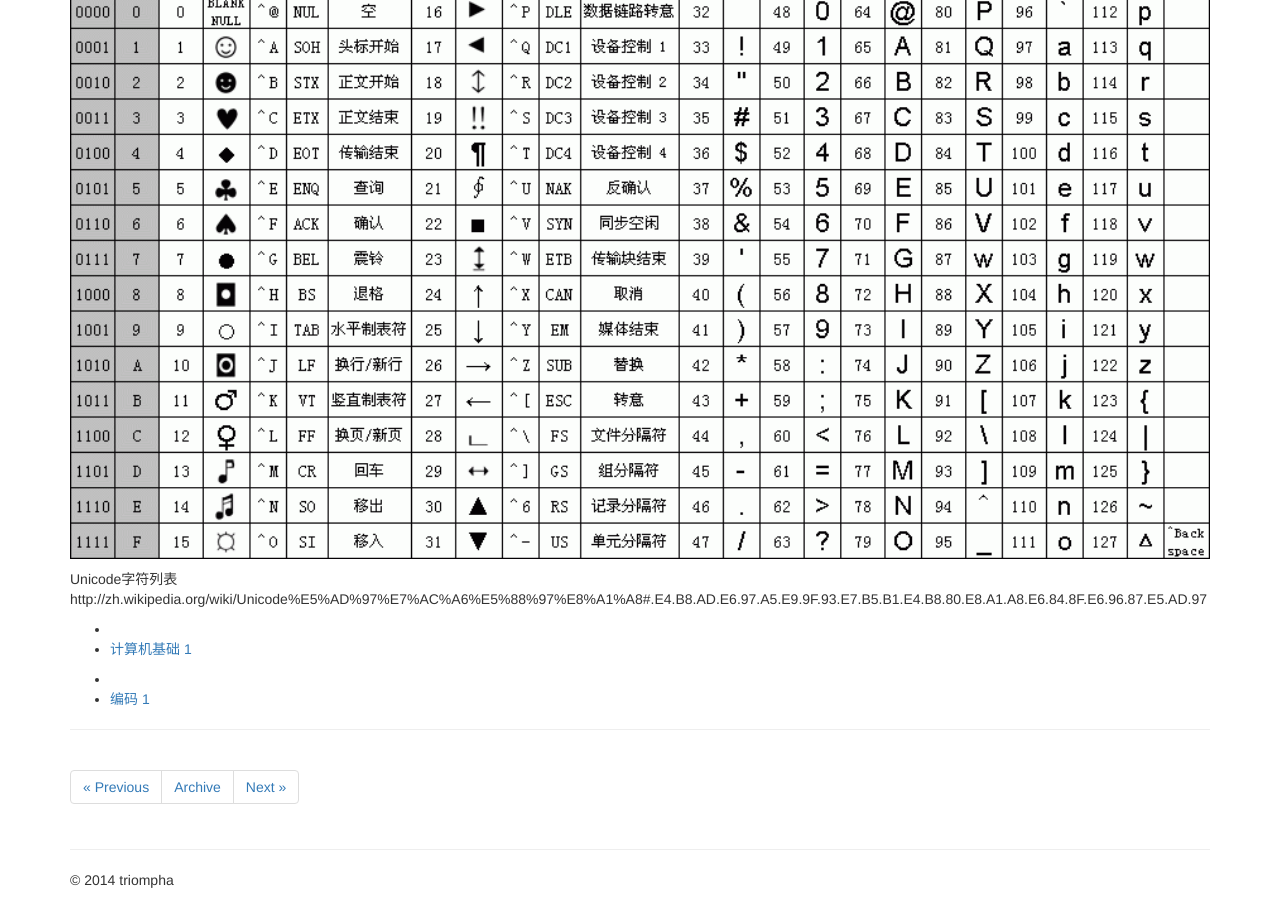
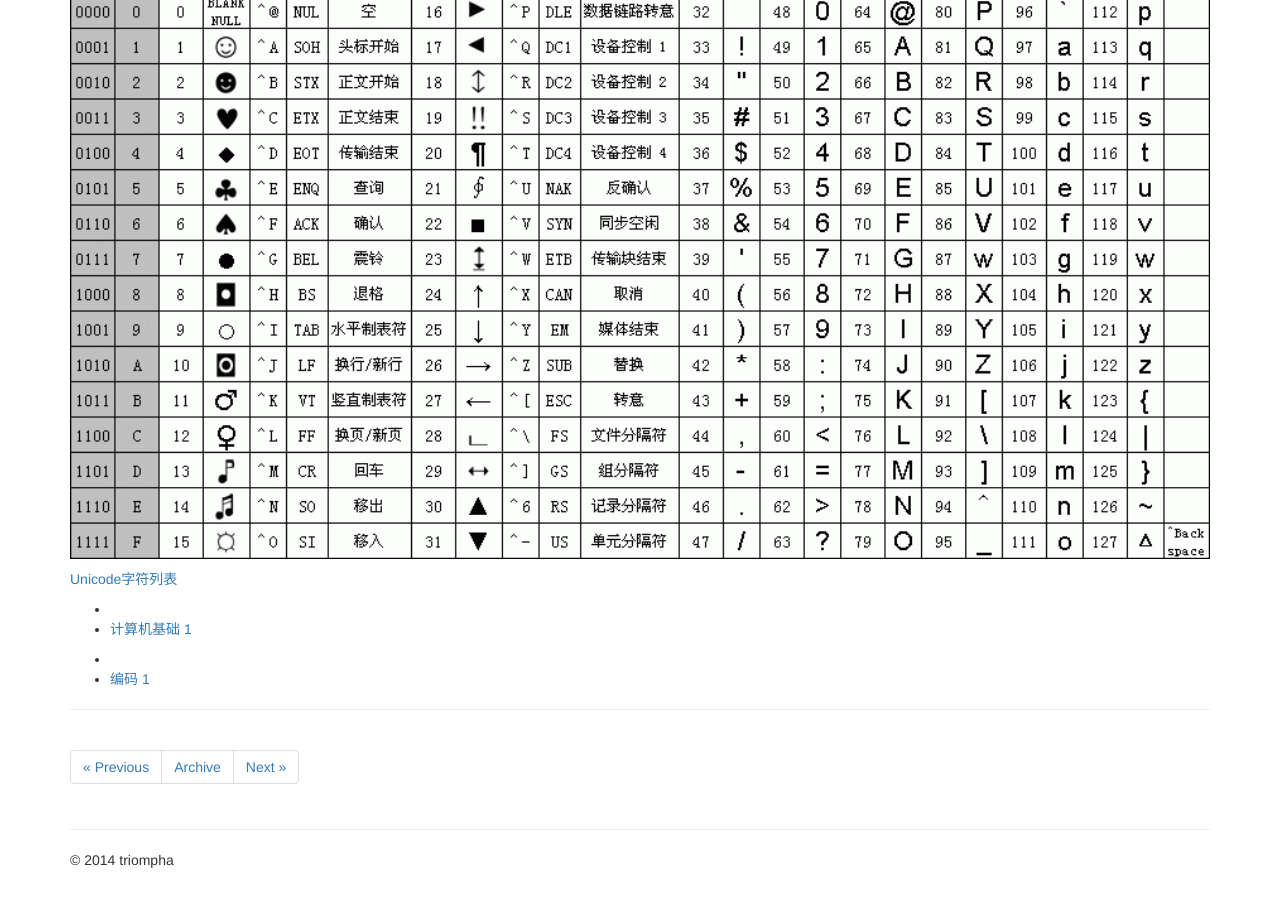
Before and after one commit to triompha/triompha.github.io, a Jekyll site: the page built from _posts/2014-08-26-各种编码之间的关系.md, in a window 1280 px wide and 900 px high, scrolled down 1104 px. Built offline with Jekyll 4.4.1, drawn with Linux system fonts in a browser that asks for light colours; nearby versions of some CDN libraries; library files that are not in the unit come from our copies; comment, search, counter and statistics services are not loaded.

Commit message:
各种编码之间的关系post提交

```diff
--- a/_posts/2014-08-26-各种编码之间的关系.md
+++ b/_posts/2014-08-26-各种编码之间的关系.md
@@ -49,5 +49,4 @@ ancii字符编码表
 
 <img src="http://blog.triompha.com/public/upload/ascii.jpg" alt="测试图1" width="100%">
 
-Unicode字符列表
-http://zh.wikipedia.org/wiki/Unicode%E5%AD%97%E7%AC%A6%E5%88%97%E8%A1%A8#.E4.B8.AD.E6.97.A5.E9.9F.93.E7.B5.B1.E4.B8.80.E8.A1.A8.E6.84.8F.E6.96.87.E5.AD.97
+[Unicode字符列表](http://zh.wikipedia.org/wiki/Unicode%E5%AD%97%E7%AC%A6%E5%88%97%E8%A1%A8#.E4.B8.AD.E6.97.A5.E9.9F.93.E7.B5.B1.E4.B8.80.E8.A1.A8.E6.84.8F.E6.96.87.E5.AD.97)
```
